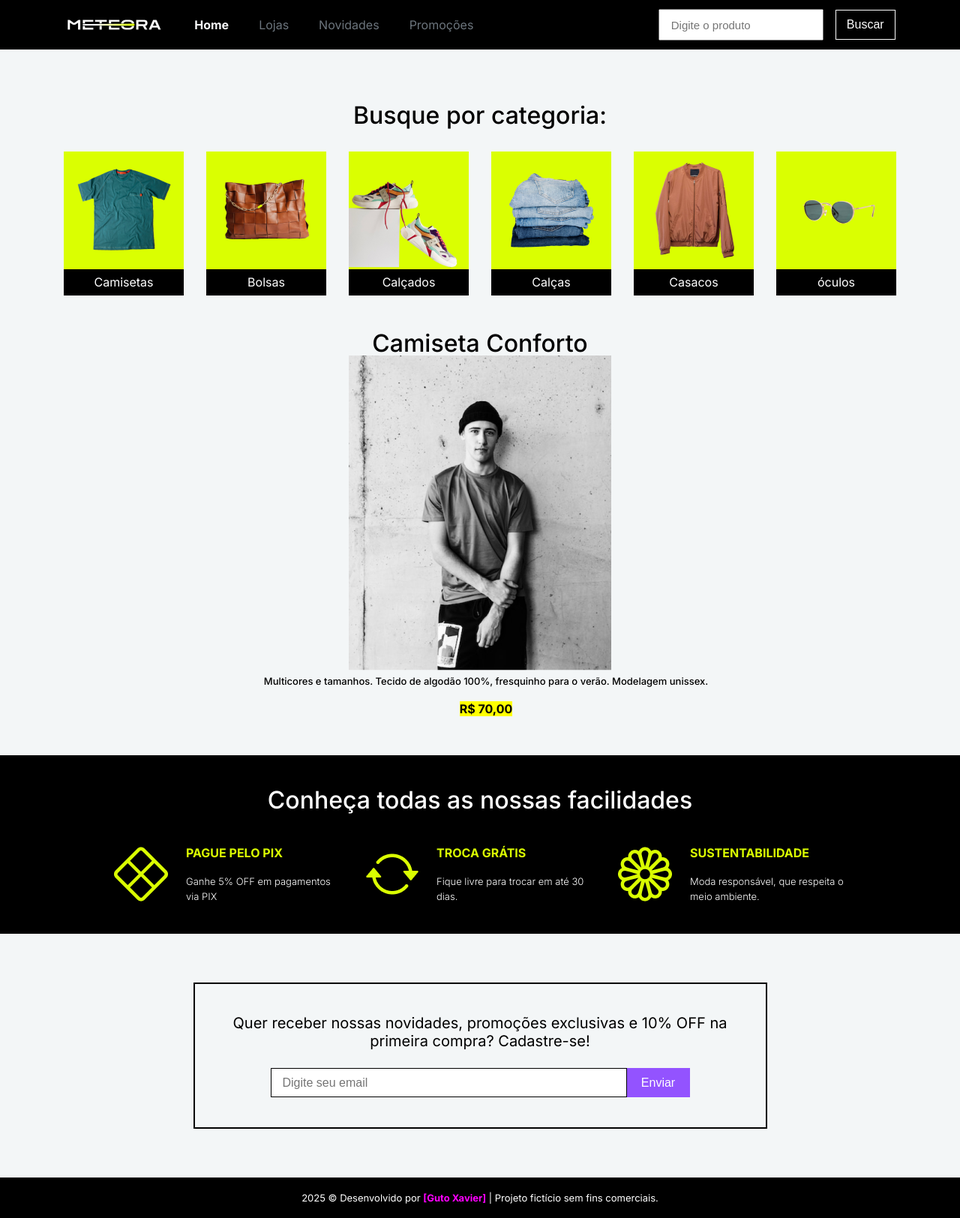
After one commit to LuanRF115/loja, a PHP site: page /produto.php in a window 1280 px wide. The commit adds this page. Shown: the whole page at 75% size. Run offline with PHP 8.4, Linux system fonts and the light colour scheme.

Commit message:
finalização
Termino do treino de fatiar o código em php

```diff
--- a/includes/cabecalho.php
+++ b/includes/cabecalho.php
@@ -12,7 +12,7 @@
     <header class="cabecalho">
         <nav class="menu">
             <img src="images/logo.png" alt="METEORA" class="logo">
-            <a href="home.html" class="link-menu ativo">Home</a>
+            <a href="index.php" class="link-menu ativo">Home</a>
             <a href="lojas.html" class="link-menu">Lojas</a>
             <a href="novidades.html" class="link-menu">Novidades</a>
             <a href="promocoes.html" class="link-menu">Promoções</a>
--- a/includes/categorias.php
+++ b/includes/categorias.php
@@ -1,27 +1,27 @@
 <div class="categorias">
         <h2 class="titulo">Busque por categoria:</h2>
         <nav class="menu-categorias">
-            <a href="#" class="item-categoria">
+            <a href="camisetas.php" class="item-categoria">
                 <img src="images/categoria-camisetas.png" class="foto-categoria" alt="categoria de camisetas">
                 <p class="texto-categoria">Camisetas</p>
             </a>
-            <a href="#" class="item-categoria">
+            <a href="bolsas.php" class="item-categoria">
                 <img src="images/categoria-bolsas.png" class="foto-categoria" alt="categoria de bolsas">
                 <p class="texto-categoria">Bolsas</p>
             </a>
-            <a href="#" class="item-categoria">
+            <a href="calcados.php" class="item-categoria">
                 <img src="images/categoria-calcados.png" class="foto-categoria" alt="categoria de calçados">
                 <p class="texto-categoria">Calçados</p>
             </a>
-            <a href="#" class="item-categoria">
+            <a href="calcas.php" class="item-categoria">
                 <img src="images/categoria-calcas.png" class="foto-categoria" alt="categoria de calças">
                 <p class="texto-categoria">Calças</p>
             </a>
-            <a href="#" class="item-categoria">
+            <a href="casacos.php" class="item-categoria">
                 <img src="images/categoria-casacos.png" class="foto-categoria" alt="categoria de casacos">
                 <p class="texto-categoria">Casacos</p>
             </a>
-            <a href="#" class="item-categoria">
+            <a href="oculos.php" class="item-categoria">
                 <img src="images/categoria-oculos.png" class="foto-categoria" alt="categoria de óculos">
                 <p class="texto-categoria">óculos</p>
             </a>
--- a/includes/newletter.php
+++ b/includes/newletter.php
@@ -0,0 +1,7 @@
+<div class="promocoes">
+        <h3 class="titulo-promocoes">Quer receber nossas novidades, promoções exclusivas e 10% OFF na primeira compra? Cadastre-se!</h3>
+        <form class="formulario-promocoes">
+            <input type="text" class="campo-promocoes" placeholder="Digite seu email">
+            <button type="button" class="botao-promocoes">Enviar</button>
+        </form>
+    </div>
--- /dev/null
+++ b/produto.php
@@ -0,0 +1,15 @@
+<?php include "includes/cabecalho.php"; ?>
+<?php include "includes/categorias.php"; ?>
+
+<div class="produtos" style="text-align: center;">
+    <h2 class="titulo">Camiseta Conforto</h2>
+
+<img src="images/camiseta.png" class="foto-produto">
+<div class="infomarcoes-produto"></div>
+    <p class="descricao-produto">Multicores e tamanhos. Tecido de algodão 100%, fresquinho para o verão. Modelagem unissex.</p>
+    <h3 class="preco-produto"><mark>R$ 70,00</h3>
+</div>
+
+<?php include "includes/facilidades.php"; ?>
+<?php include "includes/newletter.php"; ?>
+<?php include "includes/rodape.php"; ?>
```
Also changed, not shown: bolsas.php (+19 -0 lines), calcados.php (+20 -1 lines), calcas.php (+18 -1 lines), camisetas.php (+19 -0 lines), casacos.php (+19 -1 lines), index.php (+6 -10 lines), oculos.php (+19 -0 lines).
